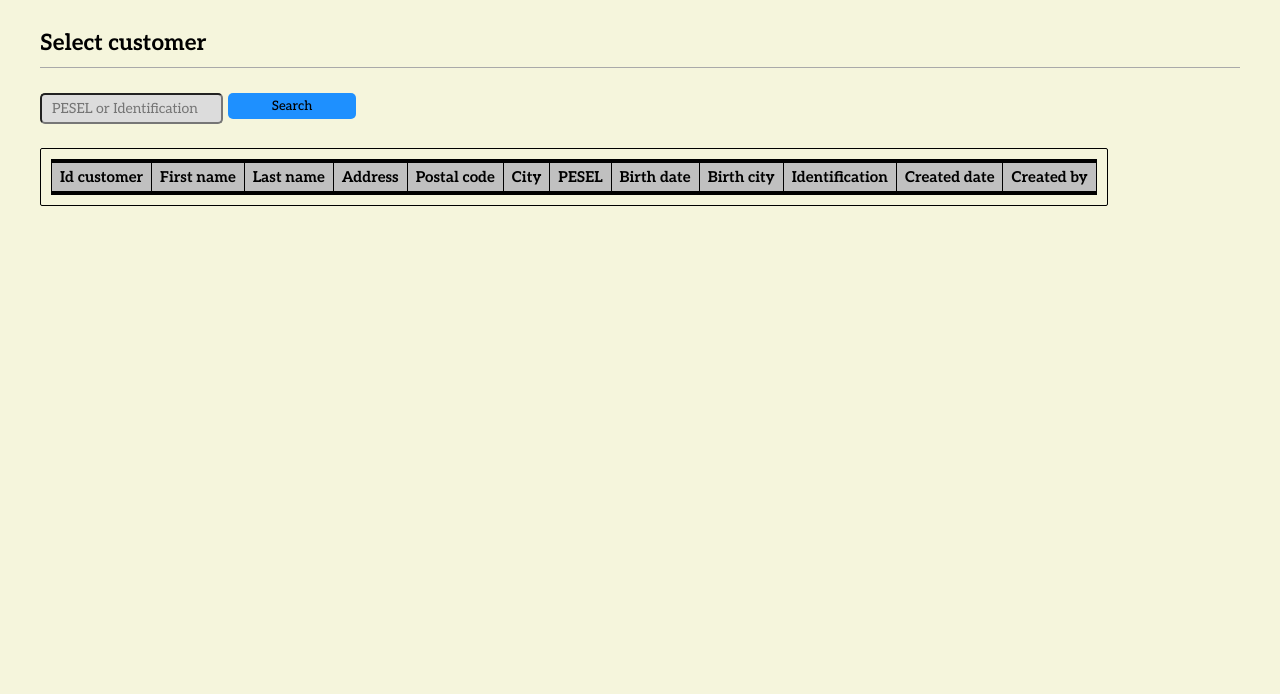
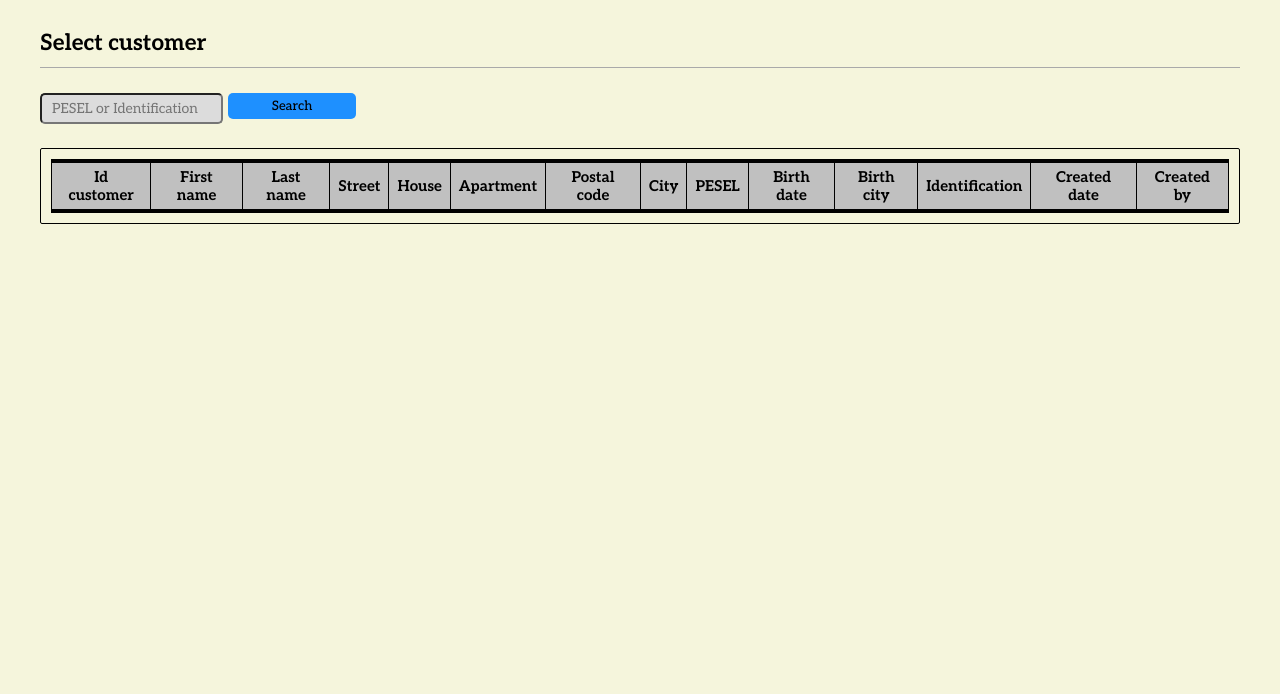
Before and after one commit to pkrecz/minibank, a Django app: template minibankapp/templates/minibankapp/selectcustomer_account.html in a window 1280 px wide. Shown: the part 65-759 px from the top of the page. Run offline with Django 3.2, Linux system fonts and the light colour scheme; the template is opened without the code that fills it, so the values that code supplies are empty; some web fonts are replaced.

Commit message:
Street House ...

```diff
--- a/minibankapp/templates/minibankapp/deletecustomer.html
+++ b/minibankapp/templates/minibankapp/deletecustomer.html
@@ -21,7 +21,9 @@
         </ul>
 
         <ul>
-            <li><strong>Address:</strong> {{ object.Address }} </li>
+            <li><strong>Street:</strong> {{ object.Street }} </li>
+            <li><strong>House:</strong> {{ object.House }} </li>
+            <li><strong>Apartment:</strong> {{ object.Apartment }} </li>
             <li><strong>Postal code:</strong> {{ object.Postal_code }} </li>
             <li><strong>City:</strong> {{ object.City }} </li>
         </ul>
--- a/minibankapp/templates/minibankapp/newcustomer.html
+++ b/minibankapp/templates/minibankapp/newcustomer.html
@@ -18,7 +18,9 @@
             </ul>
 
             <ul>
-                <li> {{ form.Address.label_tag }} {{ form.Address }} </li>
+                <li> {{ form.Street.label_tag }} {{ form.Street }} </li>
+                <li> {{ form.House.label_tag }} {{ form.House }} </li>
+                <li> {{ form.Apartment.label_tag }} {{ form.Apartment }} </li>
                 <li> {{ form.Postal_code.label_tag }} {{ form.Postal_code }} </li>
                 <li> {{ form.City.label_tag }} {{ form.City }} </li>
             </ul>
--- a/minibankapp/templates/minibankapp/selectcustomer_account.html
+++ b/minibankapp/templates/minibankapp/selectcustomer_account.html
@@ -39,7 +39,9 @@
                 <th scope="all">Id customer</th>
                 <th scope="all">First name</th>
                 <th scope="all">Last name</th>
-                <th scope="all">Address</th>
+                <th scope="all">Street</th>
+                <th scope="all">House</th>
+                <th scope="all">Apartment</th>
                 <th scope="all">Postal code</th>
                 <th scope="all">City</th>
                 <th scope="all">PESEL</th>
@@ -56,7 +58,9 @@
                 <td>{{ customer.Id_customer }}</td>
                 <td>{{ customer.First_name }}</td>
                 <td>{{ customer.Last_name }}</td>
-                <td>{{ customer.Address }}</td>
+                <td>{{ customer.Street }}</td>
+                <td>{{ customer.House }}</td>
+                <td>{{ customer.Apartment }}</td>
                 <td>{{ customer.Postal_code }}</td>
                 <td>{{ customer.City }}</td>
                 <td>{{ customer.Pesel }}</td>
--- a/minibankapp/templates/minibankapp/updatecustomer.html
+++ b/minibankapp/templates/minibankapp/updatecustomer.html
@@ -17,7 +17,9 @@
         </ul>
 
       <ul>
-          <li> {{ form.Address.label_tag }} {{ form.Address }} </li>
+          <li> {{ form.Street.label_tag }} {{ form.Street }} </li>
+          <li> {{ form.House.label_tag }} {{ form.House }} </li>
+          <li> {{ form.Apartment.label_tag }} {{ form.Apartment }} </li>
           <li> {{ form.Postal_code.label_tag }} {{ form.Postal_code }} </li>
           <li> {{ form.City.label_tag }} {{ form.City }} </li>
       </ul>
--- a/minibankapp/templates/registration/logged_out.html
+++ b/minibankapp/templates/registration/logged_out.html
@@ -4,6 +4,9 @@
 
 <h1>Logging out</h1>
 
-<p>Logged out successfully! You can<a href="{% url 'minibankapp:login' %}">log in again.</a></p>
+<p>Logged out successfully! You can
+    <strong><a href="{% url 'minibankapp:login' %}"> log </a></strong>
+    in again.
+</p>
 
 {% endblock %}
```
Also changed, not shown: minibankapp/models.py (+9 -2 lines), minibankapp/templates/minibankapp/selectcustomer_history.html (+6 -2 lines), minibankapp/templates/minibankapp/selectcustomer_operation.html (+6 -2 lines), minibankapp/templates/minibankapp/viewcustomer.html (+6 -2 lines), minibankapp/migrations/0015_remove_customermodel_address_customermodel_street.py (added), minibankapp/migrations/0016_customermodel_apartment_customermodel_house.py (added).
